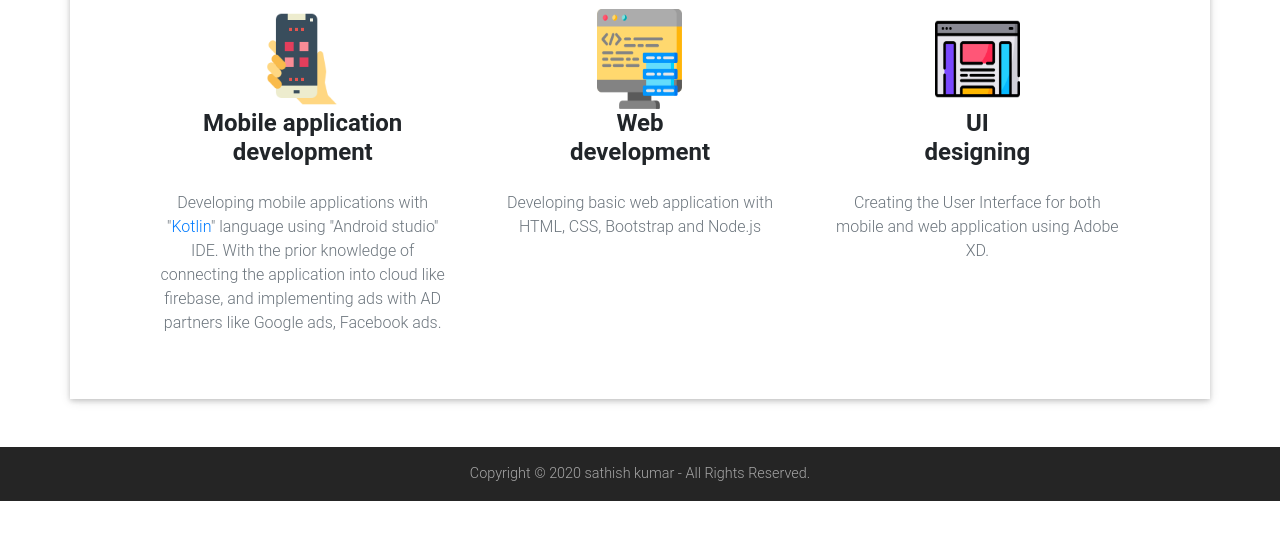
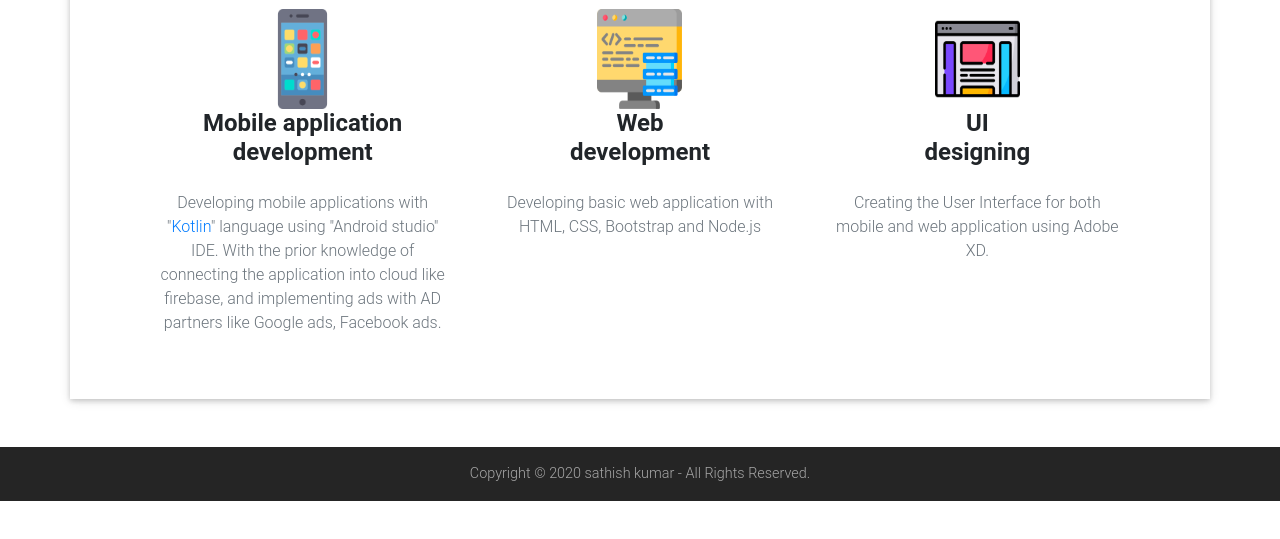
Before and after one commit to sathishkumarvit/sathishkumar.tech, a plain HTML site: page skills.html in a window 1280 px wide. Shown: the part 213-752 px from the top of the page. Drawn offline with Linux system fonts and the light colour scheme.

Commit message:
Update skills.html

```diff
--- a/skills.html
+++ b/skills.html
@@ -62,7 +62,7 @@
       </div>
       <div class="row text-center d-flex justify-content-center mt-1">
         <div class="col-lg-4 col-md-6 mb-5">
-            <img src="images/mad.png" width="95px" height="100px">
+            <img src="images/smartphone.png" width="95px" height="100px">
           <h4 class="font-weight-bold mb-4">Mobile application development</h4>
           <p class="text-muted px-2 mb-lg-0">
             Developing mobile applications with "<a href="https://kotlinlang.org/">Kotlin</a>" language using "Android studio" IDE. With the prior knowledge of
```
